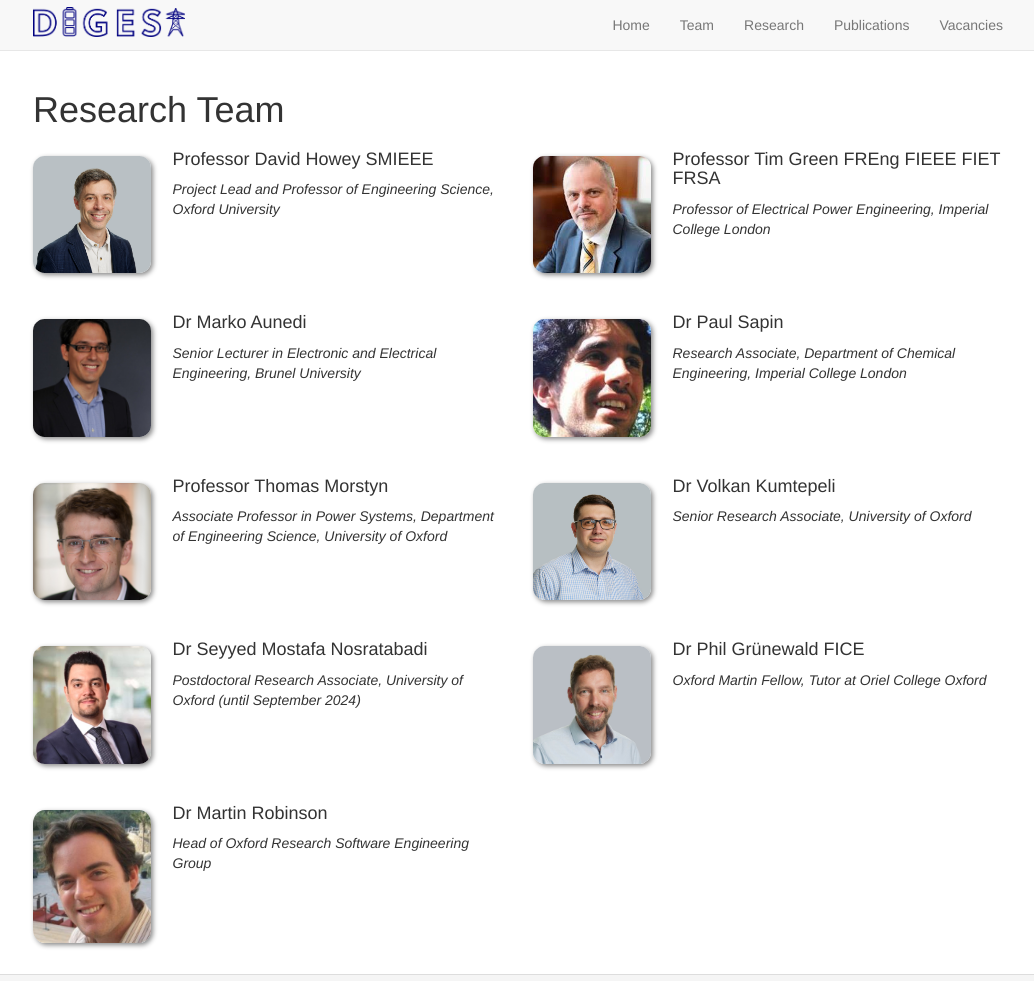
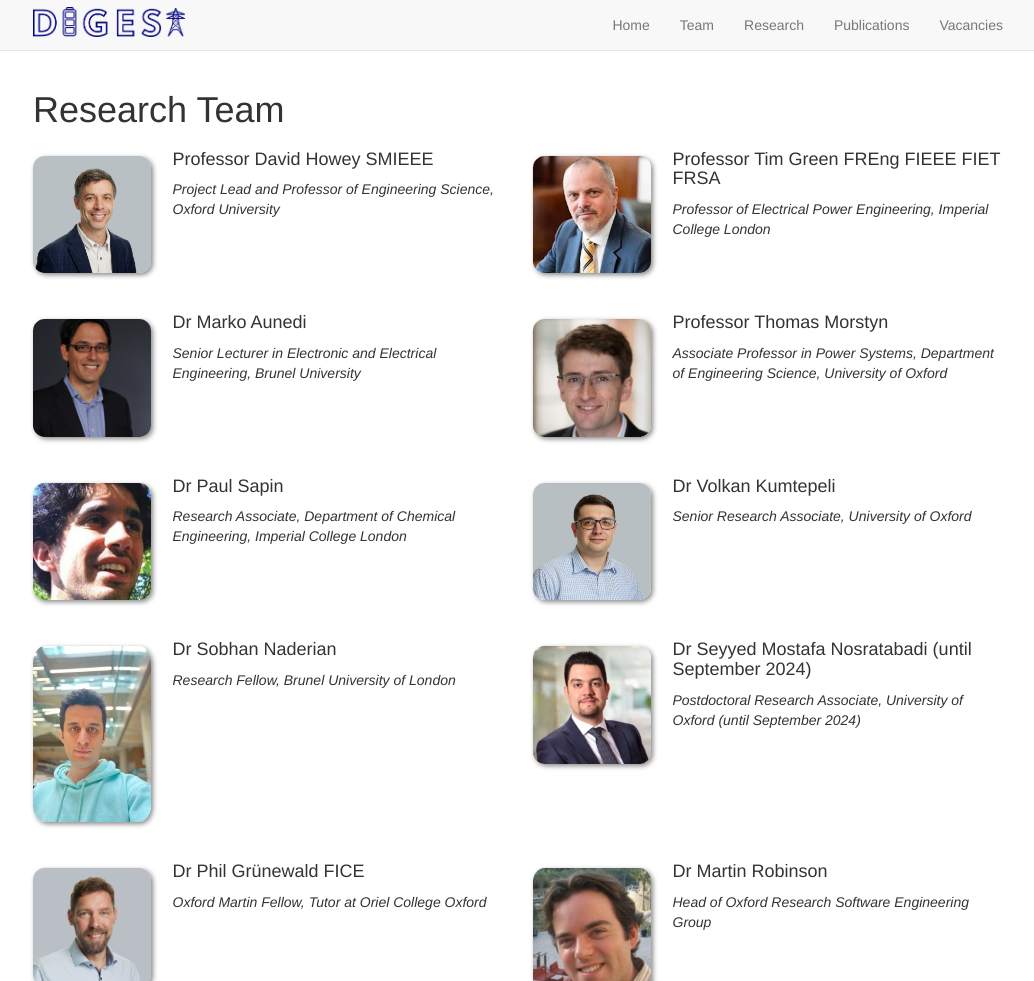
Before and after one commit to EPSRC-DIGEST/epsrc-digest.github.io, a Jekyll site: the page built from _pages/team.md, in a window 1280 px wide and 1230 px high, cut to the strip 0-981 px from the top of the window. Shown: the whole strip, without its empty margins (122-1156 px from the left). Built offline with Jekyll 4.4.1, drawn with Linux system fonts in a browser that asks for light colours; nearby versions of some CDN libraries.

Commit message:
Sobhan added to the team

```diff
--- a/_data/team_members.yml
+++ b/_data/team_members.yml
@@ -10,19 +10,23 @@
   photo: Marko.jpg
   info: Senior Lecturer in Electronic and Electrical Engineering, Brunel University
 
+- name: Professor Thomas Morstyn
+  photo: Thomas.jpg
+  info: Associate Professor in Power Systems, Department of Engineering Science, University of Oxford
+
 - name: Dr Paul Sapin
   photo: Sapin.jpg
   info: Research Associate, Department of Chemical Engineering, Imperial College London
-
-- name: Professor Thomas Morstyn
-  photo: Thomas.jpg
-  info: Associate Professor in Power Systems, Department of Engineering Science, University of Oxford
 
 - name: Dr Volkan Kumtepeli
   photo: Volkan.jpg
   info: Senior Research Associate, University of Oxford
 
-- name: Dr Seyyed Mostafa Nosratabadi
+- name: Dr Sobhan Naderian
+  photo: Sobhan.jpg
+  info: Research Fellow, Brunel University of London
+
+- name: Dr Seyyed Mostafa Nosratabadi (until September 2024)
   photo: Mostafa.jpg
   info: Postdoctoral Research Associate, University of Oxford (until September 2024)
 
```
Also changed, not shown: images/teampic/Sobhan.jpg (added).
